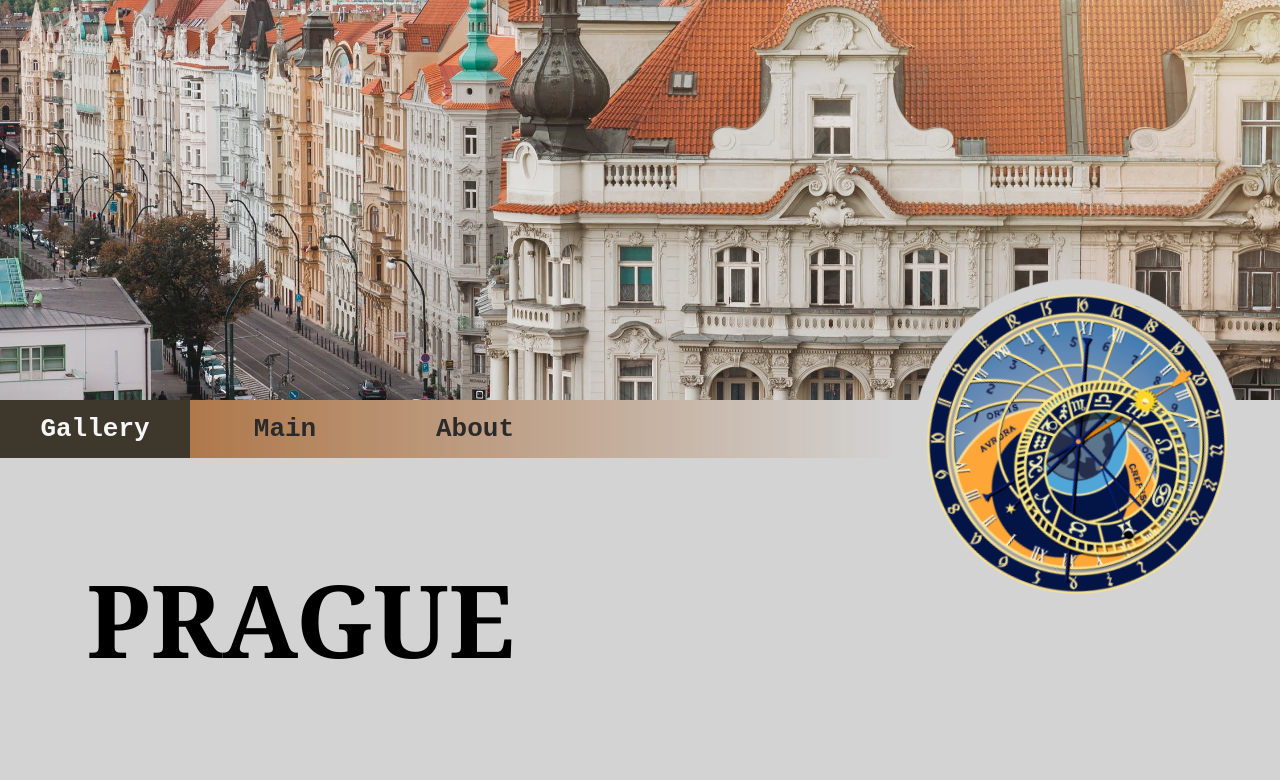
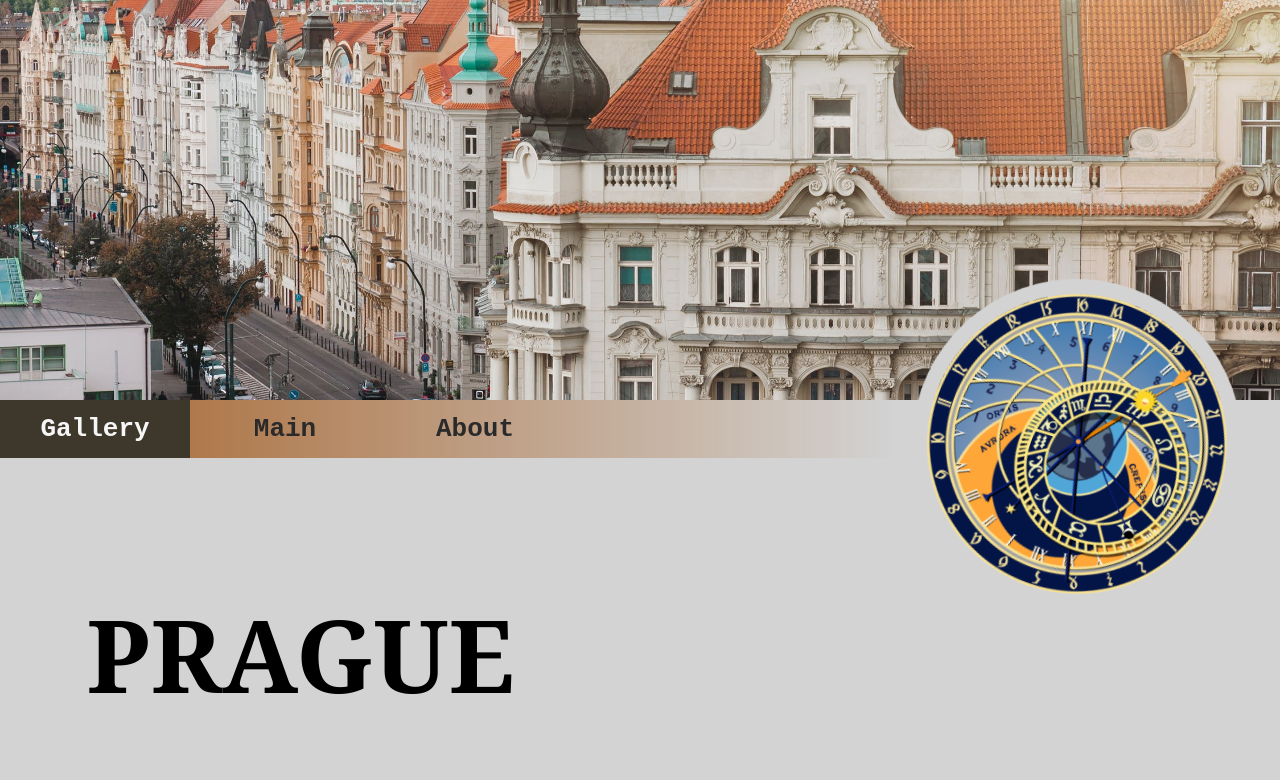
Before and after one commit to AKuznecovs/RCS-Projec1, a plain HTML site: page index.html in a window 1280 px wide. Shown: the top 780 px of the page. Drawn offline with nearby package versions, Linux system fonts and the light colour scheme.

Commit message:
Update style.css

```diff
--- a/styles/style.css
+++ b/styles/style.css
@@ -125,7 +125,7 @@ ul {
   #main h1 {
     font-size: 4.5em;
     padding-left: 3%;
-    margin-top: -5%;
+    margin-top: -2%;
 
   }
 
```
